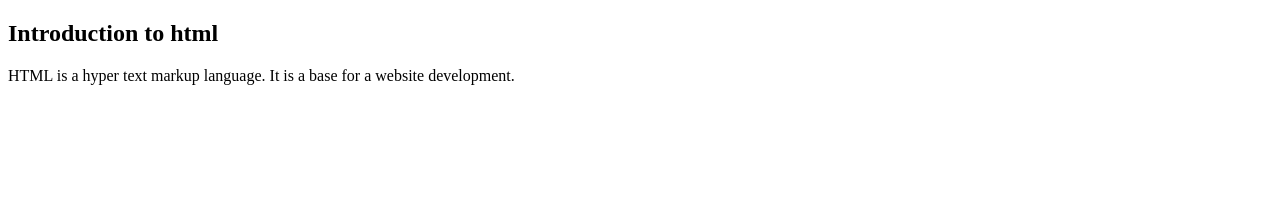
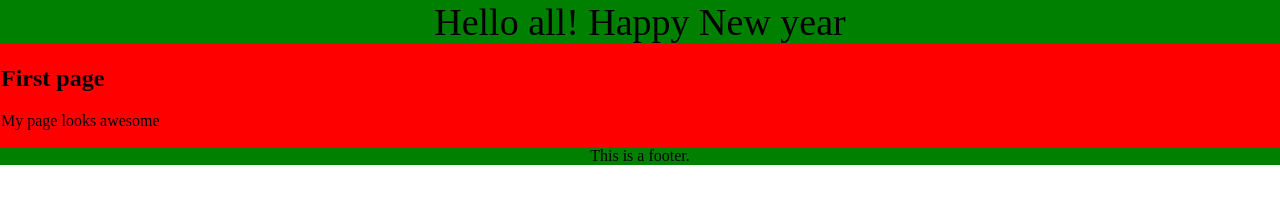
Before and after one commit to Jagadish999/CSY1018, a plain HTML site: page index.html in a window 1280 px wide. Drawn offline with Linux system fonts and the light colour scheme.

Commit message:
some changes

```diff
--- a/index.html
+++ b/index.html
@@ -1,18 +1,19 @@
 <!DOCTYPE html>
-<HTML>
+<html>
 	<head>
-		<title>
-			Introduction
-		 </title>
+		<title>Home Page</title>
+		<link href = "style.css" rel = "stylesheet" type = "text/css">
 	</head>
-
 	<body>
-		<h2>
-			Introduction to html
-		</h2>
-		<p>
-			HTML is a hyper text markup language. It is a base for a website development.
-		</p>
-
+		<div class = "header">
+			Hello all! Happy New year
+		</div>
+		<div class = "container">
+			<h2>First page</h2>
+			<p>My page looks awesome</p>
+		</div>
 	</body>
-</HTML>
+		<footer class = "footer">
+			This is a footer.
+		</footer>
+</html>
--- /dev/null
+++ b/style.css
@@ -0,0 +1,18 @@
+body{
+	margin:0;
+	padding:0px;
+}
+.header{
+	background-color:green;
+	text-align:center;
+	font-size: 38px;
+}
+.container{
+	background-color:red;
+	padding: 1px;
+
+}
+.footer{
+	background-color:green;
+	text-align:center;
+}
```
